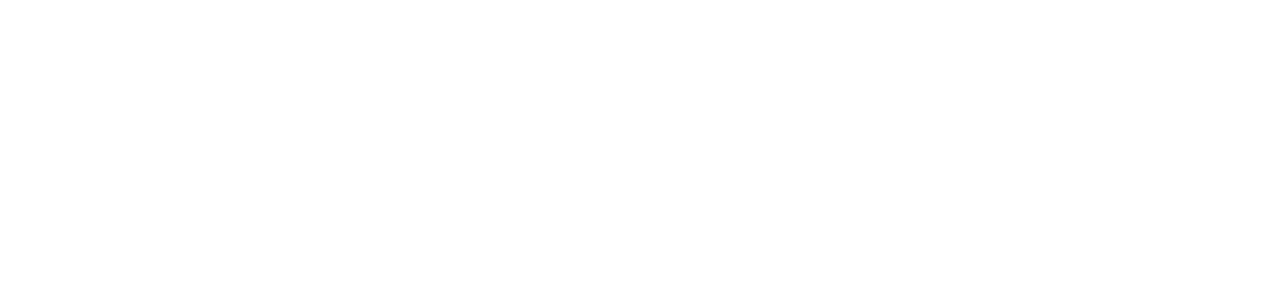
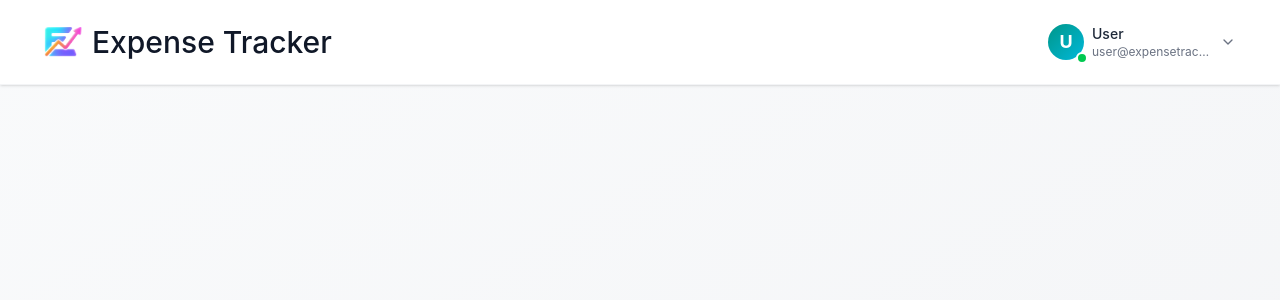
Before and after one commit to shoriful-dev/Expense-Tracker, a React (Vite) app: page / in a window 1280 px wide. Before the commit this address had no page. Shown: the top 300 px of the page. Built offline with nearby package versions, Linux system fonts and the light colour scheme.

Commit message:
create navbar

```diff
--- a/package.json
+++ b/package.json
@@ -11,6 +11,8 @@
   },
   "dependencies": {
     "@tailwindcss/vite": "^4.2.1",
+    "axios": "^1.14.0",
+    "lucide-react": "^1.3.0",
     "react": "^19.2.4",
     "react-dom": "^19.2.4",
     "react-router-dom": "^7.13.2",
--- a/src/App.jsx
+++ b/src/App.jsx
@@ -1,11 +1,36 @@
-import React from 'react';
-import { Routes } from 'react-router-dom';
+import React, { useState } from 'react';
+import { Route, Routes, useNavigate } from 'react-router-dom';
+import Layout from './components/Layout';
+import Dashboard from './pages/Dashboard';
 
 const App = () => {
+  const [user, setUser] = useState(null);
+  const [token, setToken] = useState(null);
+  const naviage = useNavigate();
+
+  const clearAuth = () => {
+    try {
+      localStorage.removeItem('user');
+      localStorage.removeItem('token');
+      sessionStorage.removeItem('user');
+      sessionStorage.removeItem('token');
+    } catch (error) {
+      console.log(error);
+    }
+    setUser(null);
+    setToken(null);
+  };
+
+  const handleLogout = () => {
+    clearAuth();
+    naviage('/login');
+  };
   return (
     <>
       <Routes>
-
+        <Route element={<Layout />}>
+          <Route path="/" element={<Dashboard />} />
+        </Route>
       </Routes>
     </>
   );
--- a/src/components/Layout.jsx
+++ b/src/components/Layout.jsx
@@ -1,9 +1,13 @@
 import React from 'react';
+import { styles } from '../assets/dummyStyles';
+import Navber from './Navber';
 
-const Layout = () => {
+const Layout = ({ onLogout, user }) => {
   return (
-    <div>Layout</div>
-  )
-}
+    <div className={styles.layout.root}>
+      <Navber user={user} onLogout={onLogout}/>
+    </div>
+  );
+};
 
 export default Layout;
--- /dev/null
+++ b/src/components/Navber.jsx
@@ -0,0 +1,141 @@
+import React, { useEffect, useRef, useState } from 'react';
+import { navbarStyles } from '../assets/dummyStyles';
+import img1 from '../assets/logo.png';
+import {ChevronDown, LogOut, User} from 'lucide-react';
+import { useNavigate } from 'react-router-dom';
+import axios from 'axios';
+
+const BASE_URL = 'http://localhost:8000/api';
+
+const Navber = ({user: propUser, onLogout}) => {
+  const navigate = useNavigate();
+  const menuref = useRef()
+  const [menuOpen, setMenuOpen] = useState(false);
+
+  const user = propUser || {
+    name: '',
+    email: '',
+  };
+
+  // to fetch the user data from server
+  useEffect(() => {
+    const fetchUserData = async () => {
+      try {
+        const token = localStorage.getItem('token');
+        if(!token) return;
+        const response = await axios.get(`${BASE_URL}/user/me`, {
+          headers: {
+            Authorization: `Bearer ${token}`,
+          },
+        });
+        const userData = response.data.user || response.data;
+        setUser(userData);
+      } catch (error) {
+        console.log(error);
+      }
+    }
+    if(!propUser) {
+      fetchUserData();
+    }
+  }, [propUser]);
+
+  const handleLogout = () => {
+    setMenuOpen(false);
+    localStorage.removeItem('token');
+    onLogout?.();
+    navigate('/login');
+  }
+
+  const toggleMenu = () => setMenuOpen((prev) => !prev);
+
+  // close the toggle menu if click outside the box
+  useEffect(() => {
+    const handleOutsideClick = (e) => {
+      if(menuref.current && !menuref.current.contains(e.target)) {
+        setMenuOpen(false);
+      }
+    }
+    document.addEventListener('click', handleOutsideClick);
+    return () => {
+      document.removeEventListener('click', handleOutsideClick);
+    }
+  }, [])
+  return (
+    <header className={navbarStyles.header}>
+      <div className={navbarStyles.container}>
+        {/* Logo */}
+        <div
+          onClick={() => navigate('/')}
+          className={navbarStyles.logoContainer}
+        >
+          <div className={navbarStyles.logoImage}>
+            <img src={img1} alt="Logo" />
+          </div>
+          <span className={navbarStyles.logoText}>Expense Tracker</span>
+        </div>
+        {/* if user is logged in */}
+        {user && (
+          <div className={navbarStyles.userContainer} ref={menuref}>
+            <button onClick={toggleMenu} className={navbarStyles.userButton}>
+              <div className="relative">
+                <div className={navbarStyles.userAvatar}>
+                  {user?.name?.[0]?.toUpperCase() || 'U'}
+                </div>
+                <div className={navbarStyles.statusIndicator}></div>
+              </div>
+              <div className={navbarStyles.userTextContainer}>
+                <p className={navbarStyles.userName}>
+                  {user?.name || 'User'}
+                </p>
+                <p className={navbarStyles.userEmail}>
+                  {user?.email || 'user@expensetracker.com'}
+                </p>
+              </div>
+              <ChevronDown className={navbarStyles.chevronIcon(menuOpen)} />
+            </button>
+            {/* dropdown menu */}
+            {menuOpen && (
+              <div className={navbarStyles.dropdownMenu}>
+                <div className={navbarStyles.dropdownHeader}>
+                  <div className="flex items-center gap-3">
+                    <div className={navbarStyles.dropdownAvatar}>
+                      {user?.name?.[0]?.toUpperCase() || 'U'}
+                    </div>
+
+                    <div className="">
+                      <div className={navbarStyles.dropdownName}>
+                        {user?.name || 'User'}
+                      </div>
+                      <div className={navbarStyles.dropdownEmail}>
+                        {user?.email || 'user@expensetracker.com'}
+                      </div>
+                    </div>
+                  </div>
+                </div>
+
+                <div className={navbarStyles.menuItemContainer}>
+                  <button onClick={() => {
+                    setMenuOpen(false);
+                    navigate('/profile');
+                  }} className={navbarStyles.menuItem}>
+                    <User className='w-4 h-4'/>
+                    <span>My Profile</span>
+                  </button>
+                </div>
+
+                <div className={navbarStyles.menuItemBorder}>
+                  <button onClick={handleLogout} className={navbarStyles.logoutButton}>
+                    <LogOut className='w-4 h-4'/>
+                    <span>Log Out</span>
+                  </button>
+                </div>
+              </div>
+            )}
+          </div>
+        )}
+      </div>
+    </header>
+  );
+}
+
+export default Navber;
```
Also changed, not shown: 1 other file (tests, documents, lock files or other folders).
